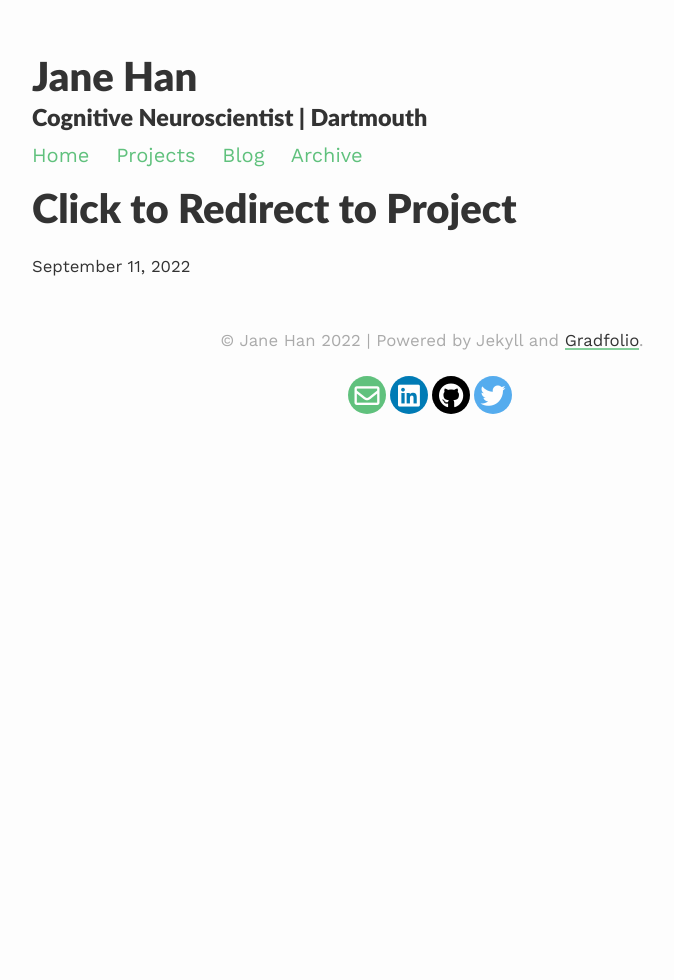
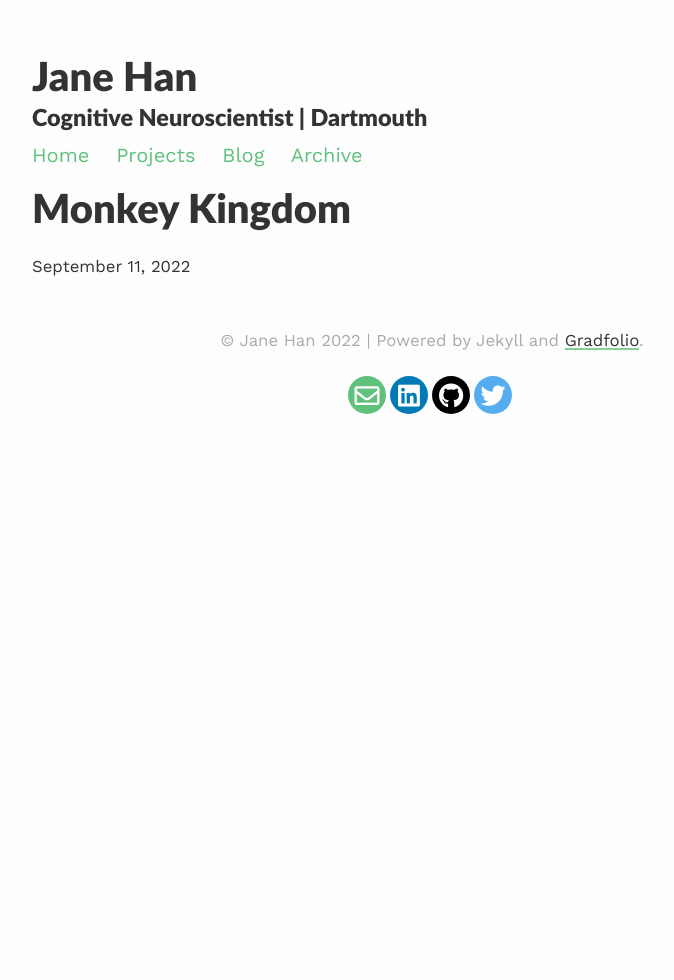
Before and after one commit to han-jane/han-jane.github.io, a Jekyll site: the page built from _projects/3_project.md, in a window 1280 px wide. Shown: the whole page, without its empty margins (208-882 px from the left). Built offline with Jekyll 4.4.1, drawn with Linux system fonts in a browser that asks for light colours; nearby versions of some CDN libraries.

Commit message:
Update 3_project.md

```diff
--- a/_projects/3_project.md
+++ b/_projects/3_project.md
@@ -1,6 +1,10 @@
 ---
 layout: post
-title: Click to Redirect to Project
+title: Monkey Kingdom
 description: with no page entry here
 redirect: https://unsplash.com
+
+[//]: # (sample comment)
+
+[//]: # (redirect: https://unsplash.com)
 ---
```
